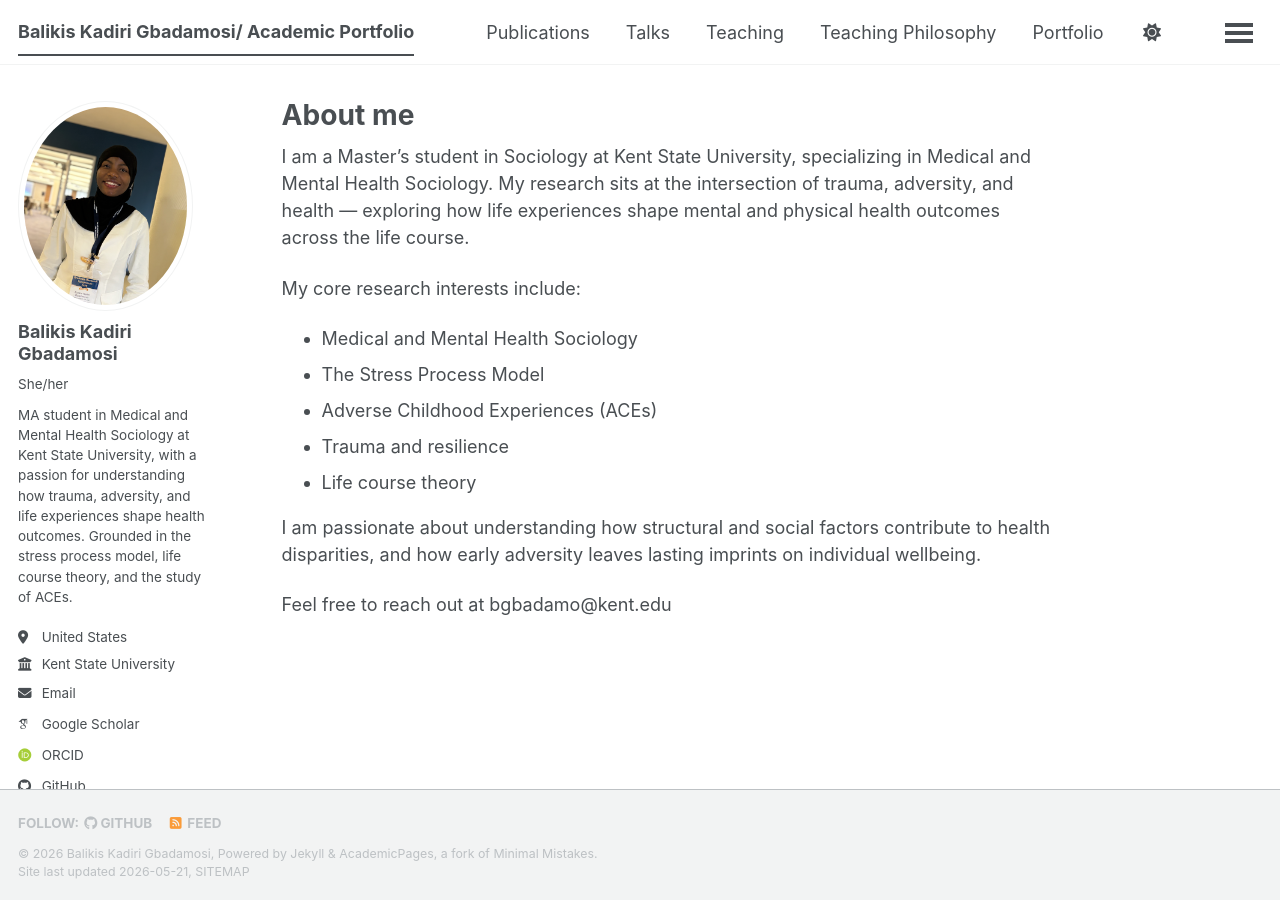
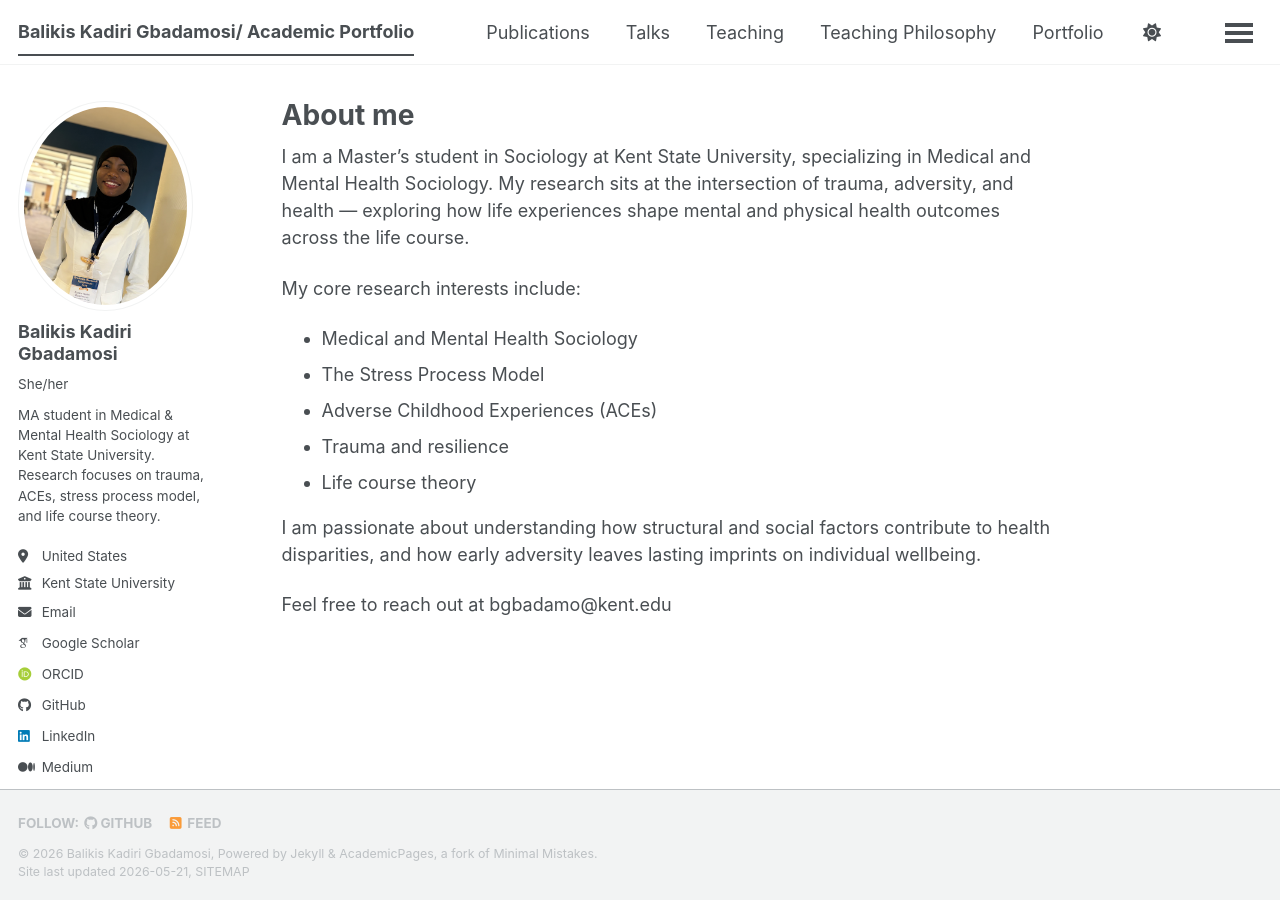
Before and after one commit to balikis-Gbadamosi/balikis-Gbadamosi.github.io, a Jekyll site: the page built from _pages/about.md, in a window 1280 px wide. Built offline with Jekyll 4.4.1, drawn with Linux system fonts in a browser that asks for light colours; some web fonts are replaced; a script bundle is joined from its source files by our own code; library files that are not in the unit come from our copies.

Commit message:
Update _config.yml

```diff
--- a/_config.yml
+++ b/_config.yml
@@ -26,7 +26,7 @@
   avatar           : "profile.png"
   name             : "Balikis Kadiri Gbadamosi"
   pronouns         : "She/her"
-  bio              : "MA student in Medical and Mental Health Sociology at Kent State University, with a passion for understanding how trauma, adversity, and life experiences shape health outcomes. Grounded in the stress process model, life course theory, and the study of ACEs."
+  bio              : "MA student in Medical & Mental Health Sociology at Kent State University. Research focuses on trauma, ACEs, stress process model, and life course theory."
   location         : "United States"
   employer         : "Kent State University"
   uri              : # URL
```
